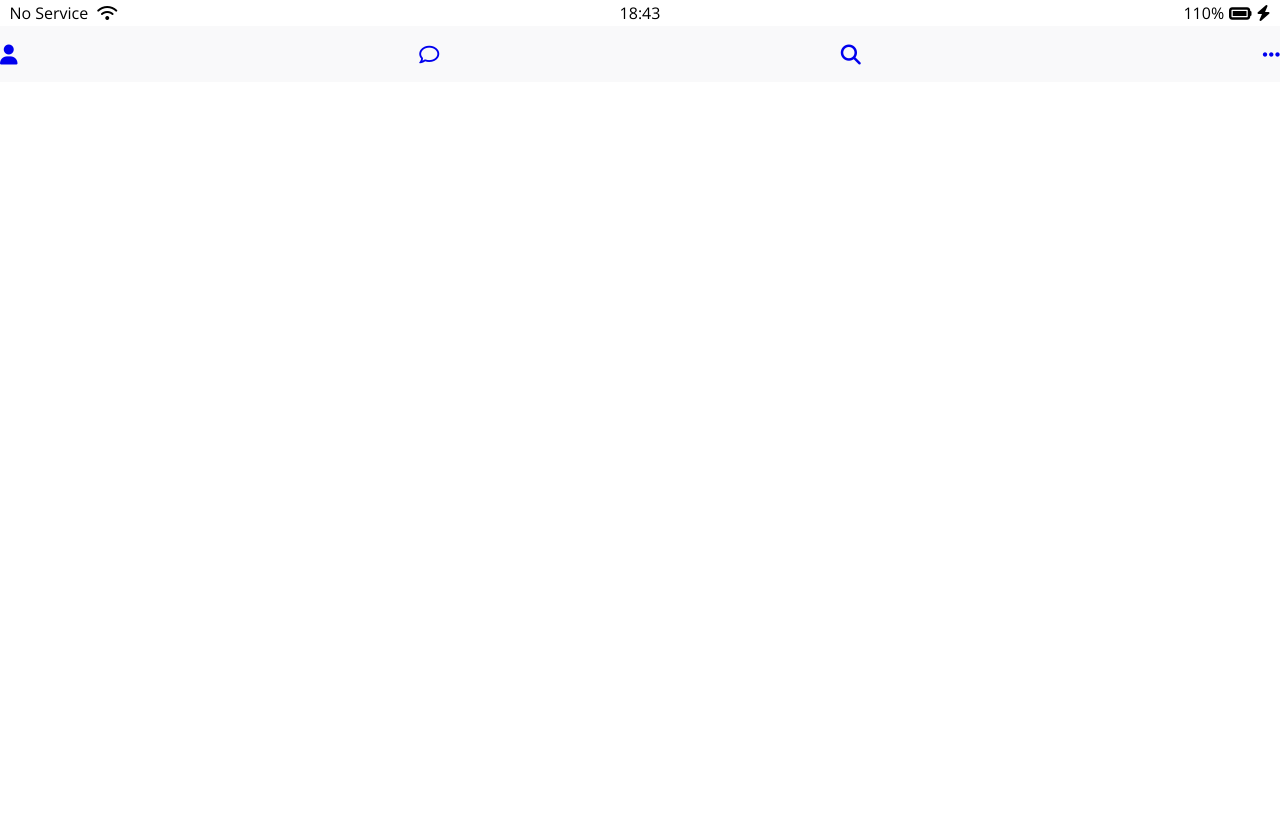
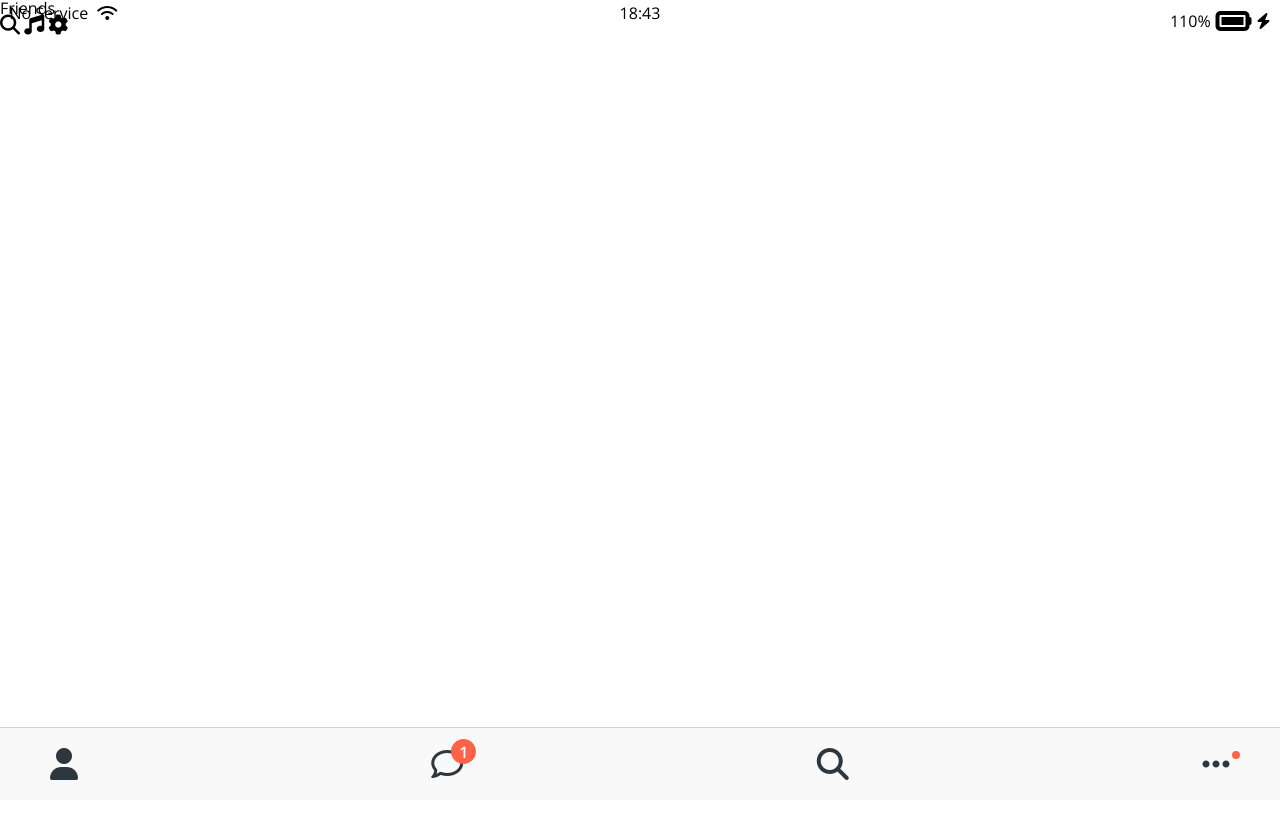
Before and after one commit to joonsooan/kokoa-clone-2022, a plain HTML site: page friends.html in a window 1280 px wide. Shown: the top 818 px of the page. Drawn offline with nearby package versions, Linux system fonts and the light colour scheme.

Commit message:
Updated nav-bar.css and writing friends.html

```diff
--- a/css/components/nav-bar.css
+++ b/css/components/nav-bar.css
@@ -1,11 +1,44 @@
 .nav {
+  position: fixed;
+  bottom: 0;
+  width: 100%;
   background-color: #f9f9fa;
-  padding: 20px 0px;
-  display: flex;
-  flex-direction: column;
+  padding: 20px 50px;
+  box-sizing: border-box;
+  border-top: 1px solid rgba(121, 121, 121, 0.3);
 }
 
 .nav__list {
   display: flex;
   justify-content: space-between;
 }
+
+.nav__link {
+  position: relative;
+  color: #2e363e;
+}
+
+.nav__notification {
+  background-color: tomato;
+  width: 25px;
+  height: 25px;
+  border-radius: 15px;
+  display: flex;
+  justify-content: center;
+  align-items: center;
+  color: white;
+  font-weight: 600;
+  position: absolute;
+  left: 20px;
+  bottom: 17px;
+}
+
+.nav__dot {
+  background-color: tomato;
+  width: 8px;
+  height: 8px;
+  border-radius: 8px;
+  position: absolute;
+  left: 30px;
+  bottom: 22px;
+}
--- a/css/components/status-bar.css
+++ b/css/components/status-bar.css
@@ -1,7 +1,11 @@
 .status-bar {
+  position: fixed;
+  top: 0;
+  width: 100%;
   display: flex;
   justify-content: center;
   padding: 5px 3px;
+  box-sizing: border-box;
 }
 
 .status-bar__column {
--- a/css/reset.css
+++ b/css/reset.css
@@ -126,3 +126,8 @@ table {
 input:focus {
   outline: none;
 }
+
+a {
+  color: inherit;
+  text-decoration: none;
+}
--- a/css/styles.css
+++ b/css/styles.css
@@ -11,4 +11,5 @@
 
 body {
   font-family: "Open Sans", sans-serif;
+  height: 1000vh;
 }
--- a/friends.html
+++ b/friends.html
@@ -18,31 +18,42 @@
       </div>
       <div class="status-bar__column">
         <span>110%</span>
-        <i class="fa-solid fa-battery-full fa-lg"></i>
+        <i class="fa-solid fa-battery-full fa-2x"></i>
         <i class="fa-solid fa-bolt"></i>
       </div>
     </div>
+
+    <header class="screen-header">
+      <h1 class="screen-header__title">Friends</h1>
+      <div class="screen-header__icons">
+        <span><i class="fa-solid fa-magnifying-glass fa-lg"></i></span>
+        <span><i class="fa-solid fa-music fa-lg"></i></span>
+        <span><i class="fa-solid fa-gear fa-lg"></i></span>
+      </div>
+    </header>
 
     <nav class="nav">
       <ul class="nav__list">
         <li class="nav__btn">
           <a class="nav__link" href="friends.html"
-            ><i class="fa-solid fa-user fa-lg"></i
+            ><i class="fa-solid fa-user fa-2x"></i
+          ></a>
+        </li>
+        <li class="nav__btn">
+          <a class="nav__link" href="#">
+            <span class="nav__notification">1</span>
+            <i class="fa-regular fa-comment fa-2x"></i
           ></a>
         </li>
         <li class="nav__btn">
           <a class="nav__link" href="#"
-            ><i class="fa-regular fa-comment fa-lg"></i
+            ><i class="fa-solid fa-magnifying-glass fa-2x"></i
           ></a>
         </li>
         <li class="nav__btn">
-          <a class="nav__link" href="#"
-            ><i class="fa-solid fa-magnifying-glass fa-lg"></i
-          ></a>
-        </li>
-        <li class="nav__btn">
-          <a class="nav__link" href="#"
-            ><i class="fa-solid fa-ellipsis fa-lg"></i
+          <a class="nav__link" href="#">
+            <span class="nav__dot"></span>
+            <i class="fa-solid fa-ellipsis fa-2x"></i
           ></a>
         </li>
       </ul>
```
